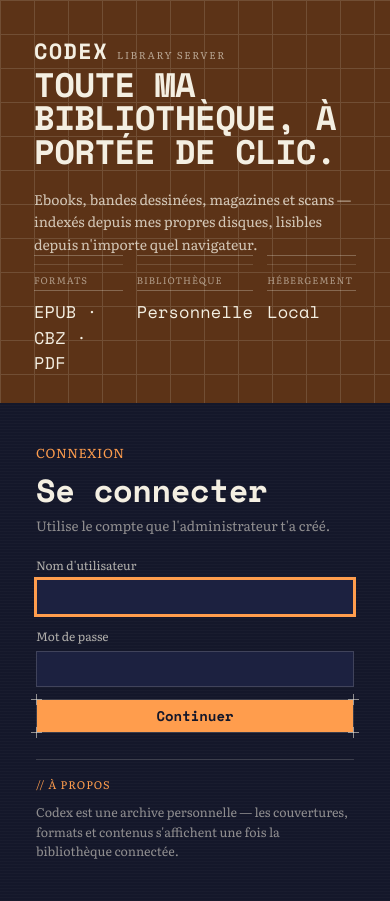
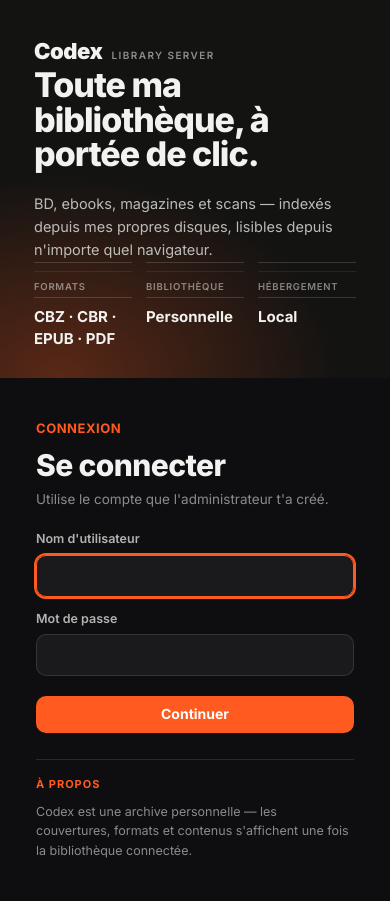
Before and after one commit to toninodigiacomo/codex, a PHP site: page / in a window 390 px wide. After the commit the page ends 858 px from the top, so only its background shows below. Run offline with PHP 8.4, Linux system fonts and the light colour scheme.

Commit message:
feat: update design and structure of Codex with new styles and layout adjustments - Revamped visual direction to align with comiXology aesthetics - Removed deprecated Docker Compose configuration - Enhanced CSS styles for improved UI/UX across various components - Updated HTML structure for better accessibility and responsiveness - Refined JavaScript functionality for item display

```diff
--- a/public/css/item.css
+++ b/public/css/item.css
@@ -3,9 +3,10 @@
 .item-cover-lg {
   width: 200px; flex-shrink: 0; aspect-ratio: 2/3; background: var(--color-surface);
   display: flex; align-items: center; justify-content: center; overflow: hidden;
+  border-radius: var(--radius-lg); box-shadow: var(--shadow-md);
 }
 .item-cover-lg img { width: 100%; height: 100%; object-fit: cover; }
-.item-cover-lg .fallback { padding: var(--space-3); text-align: center; font-family: var(--font-heading); font-size: 15px; }
+.item-cover-lg .fallback { padding: var(--space-3); text-align: center; font-family: var(--font-heading); font-weight: 700; font-size: 15px; }
 .item-head-info { flex: 1; min-width: 240px; }
 .item-head-info h1 { margin-bottom: 4px; }
 .item-head-info .kicker { color: var(--color-accent); font-size: 12px; letter-spacing: 0.05em; text-transform: uppercase; margin-bottom: 6px; }
--- a/public/css/style.css
+++ b/public/css/style.css
@@ -1,102 +1,85 @@
 /* Codex — design tokens and component classes.
-   Structure and component grammar adapted from the "Industry" design
-   system (blueprint cards, corner registration marks, modular grid);
-   recolored to the dark navy / amber palette and Space Mono / Literata
-   typography already established on My Lost Treasure. */
-@import url('https://fonts.googleapis.com/css2?family=Space+Mono:wght@400;700&family=Literata:opsz,wght@18..144,400;18..144,600&display=swap');
+   Visual direction: comiXology (near-black ground, bold poster-style
+   cover art, a vivid signature orange, rounded modern UI, clean sans
+   typography) — replacing the earlier "Industry" blueprint mockup this
+   started from, which used hairline square-cornered cards and monospace
+   headings. Backend/data layer is unaffected; this is purely visual. */
+@import url('https://fonts.googleapis.com/css2?family=Inter:wght@400;500;600;700;800;900&display=swap');
 
 :root {
-  --color-bg: #14172a;
-  --color-surface: #1c2140;
-  --color-text: #f4efe2;
-  --color-accent: #ff9d4d;
-  --color-accent-2: #7ec8e3;
-  --color-onaccent: #14172a;
-  --color-divider: color-mix(in srgb, #f4efe2 16%, transparent);
+  --color-bg: #0e0e10;
+  --color-surface: #1a1a1d;
+  --color-surface-raised: #232326;
+  --color-text: #f2f2f0;
+  --color-accent: #ff5a1f;
+  --color-accent-2: #4fa8ff;
+  --color-onaccent: #14100d;
+  --color-divider: color-mix(in srgb, #f2f2f0 12%, transparent);
 
-  /* Tonal ramps — same role convention as the source system (100 =
-     lightest / palest, 900 = darkest / deepest), interpolated by hand
-     around each base color. */
-  --color-neutral-100: #f4efe2;
-  --color-neutral-200: #e3dcc9;
-  --color-neutral-300: #c9c2ae;
-  --color-neutral-400: #a8a08c;
-  --color-neutral-500: #8a8270;
-  --color-neutral-600: #6b6455;
-  --color-neutral-700: #524c40;
-  --color-neutral-800: #34302a;
-  --color-neutral-900: #1c1a16;
+  /* Tonal ramps — 100 = lightest/palest, 900 = darkest/deepest. */
+  --color-neutral-100: #f2f2f0;
+  --color-neutral-200: #d9d9d6;
+  --color-neutral-300: #b3b3ae;
+  --color-neutral-400: #8c8c86;
+  --color-neutral-500: #66665f;
+  --color-neutral-600: #4d4d47;
+  --color-neutral-700: #333330;
+  --color-neutral-800: #1f1f1d;
+  --color-neutral-900: #131312;
 
-  --color-accent-100: #fff3e6;
-  --color-accent-200: #ffe0bf;
-  --color-accent-300: #ffc98f;
-  --color-accent-400: #ffb066;
-  --color-accent-500: #ff9d4d;
-  --color-accent-600: #db7f36;
-  --color-accent-700: #b5642a;
-  --color-accent-800: #8a4c22;
-  --color-accent-900: #5c3317;
+  --color-accent-100: #fff0e8;
+  --color-accent-200: #ffd6c2;
+  --color-accent-300: #ffb894;
+  --color-accent-400: #ff7a45;
+  --color-accent-500: #ff5a1f;
+  --color-accent-600: #e0470f;
+  --color-accent-700: #b8390c;
+  --color-accent-800: #8c2c09;
+  --color-accent-900: #5c1d06;
 
-  --color-accent-2-100: #eaf7fc;
-  --color-accent-2-200: #cdeef9;
-  --color-accent-2-300: #a6e0f2;
-  --color-accent-2-400: #7ec8e3;
-  --color-accent-2-500: #5fb0cc;
-  --color-accent-2-600: #4a91ac;
-  --color-accent-2-700: #387086;
-  --color-accent-2-800: #285164;
-  --color-accent-2-900: #193440;
+  --color-accent-2-100: #eef8ff;
+  --color-accent-2-200: #cdeaff;
+  --color-accent-2-300: #9ed6ff;
+  --color-accent-2-400: #6ec0ff;
+  --color-accent-2-500: #4fa8ff;
+  --color-accent-2-600: #2f86dd;
+  --color-accent-2-700: #2569ad;
+  --color-accent-2-800: #1c4d80;
+  --color-accent-2-900: #123152;
 
-  --font-heading: "Space Mono", ui-monospace, monospace;
-  --font-heading-weight: 700;
-  --font-body: "Literata", Georgia, serif;
+  --font-heading: "Inter", -apple-system, sans-serif;
+  --font-heading-weight: 800;
+  --font-body: "Inter", -apple-system, sans-serif;
 
-  --space-1: 3.4px;
-  --space-2: 6.8px;
-  --space-3: 10.2px;
-  --space-4: 13.6px;
-  --space-6: 20.4px;
-  --space-8: 27.2px;
+  --space-1: 4px;
+  --space-2: 8px;
+  --space-3: 12px;
+  --space-4: 16px;
+  --space-6: 24px;
+  --space-8: 32px;
 
-  --radius-sm: 2px;
-  --radius-md: 4px;
-  --radius-lg: 7px;
+  --radius-sm: 6px;
+  --radius-md: 10px;
+  --radius-lg: 16px;
 
-  /* Elevation — ambient darkness + hairline edge, tuned for a dark ground. */
-  --shadow-sm: 0 1px 2px rgba(0,0,0,0.35);
-  --shadow-md: 0 3px 10px rgba(0,0,0,0.45);
-  --shadow-lg: 0 12px 32px rgba(0,0,0,0.55);
+  --shadow-sm: 0 1px 3px rgba(0,0,0,0.4);
+  --shadow-md: 0 6px 16px rgba(0,0,0,0.5);
+  --shadow-lg: 0 16px 40px rgba(0,0,0,0.6);
 }
 
 body {
-  background:
-    repeating-linear-gradient(180deg, rgba(255,255,255,0.02) 0px, rgba(255,255,255,0.02) 1px, transparent 1px, transparent 3px),
-    var(--color-bg);
+  background: var(--color-bg);
   color: var(--color-text);
   font-family: var(--font-body);
 }
-h1, h2, h3, h4 { font-family: var(--font-heading); font-weight: var(--font-heading-weight); }
+h1, h2, h3, h4 { font-family: var(--font-heading); font-weight: var(--font-heading-weight); letter-spacing: -0.02em; }
 
-.blueprint {
-  position: relative;
-  border: 1px solid var(--color-divider);
-  border-radius: 0;
-}
-.blueprint.halftone, .blueprint.plate, .blueprint.duotone { overflow: visible; }
-.blueprint > .corner {
-  position: absolute; width: 11px; height: 11px;
-  color: color-mix(in srgb, var(--color-text) 55%, transparent);
-}
-.blueprint > .corner::before, .blueprint > .corner::after {
-  content: ""; position: absolute; background: currentColor;
-}
-.blueprint > .corner::before { left: 5px; top: 0; width: 1px; height: 100%; }
-.blueprint > .corner::after  { top: 5px; left: 0; width: 100%; height: 1px; }
-.blueprint > .corner.tl { top: -6px; left: -6px; }
-.blueprint > .corner.tr { top: -6px; right: -6px; }
-.blueprint > .corner.bl { bottom: -6px; left: -6px; }
-.blueprint > .corner.br { bottom: -6px; right: -6px; }
-
+/* Kept as a plain rounded container for backward compatibility with
+   markup that still uses it — the corner registration marks were part of
+   the earlier blueprint aesthetic and are hidden now, not this theme's
+   language. */
+.blueprint { position: relative; border-radius: var(--radius-md); overflow: hidden; }
+.blueprint > .corner { display: none; }
 .duotone { position: relative; overflow: hidden; }
 .duotone::after {
   content: ""; position: absolute; inset: 0; pointer-events: none;
@@ -104,31 +87,28 @@ h1, h2, h3, h4 { font-family: var(--font-heading); font-weight: var(--font-headi
 }
 
 /* ══════════════════════════════════════════════════════════════════
-   Components — same class set as the source system.
+   Components
    ══════════════════════════════════════════════════════════════════ */
 
 *, *::before, *::after { box-sizing: border-box; }
 body { margin: 0; font-size: 15px; line-height: 1.55; font-weight: 400; }
-h1, h2, h3, h4, h5, h6 {
-  font-family: var(--font-heading); font-weight: var(--font-heading-weight);
-  line-height: 1.12; letter-spacing: -0.01em; margin: 0 0 var(--space-2);
-}
+h1, h2, h3, h4, h5, h6 { line-height: 1.15; margin: 0 0 var(--space-2); }
 h1 { font-size: 42px; }
-h2 { font-size: 32px; }
-h3 { font-size: 25px; }
-h4 { font-size: 20px; }
-h5 { font-size: 16px; }
-h6 { font-size: 13px; letter-spacing: 0.08em; text-transform: uppercase; }
+h2 { font-size: 30px; }
+h3 { font-size: 22px; }
+h4 { font-size: 18px; }
+h5 { font-size: 15px; }
+h6 { font-size: 12px; letter-spacing: 0.07em; text-transform: uppercase; }
 p { margin: 0 0 var(--space-3); }
-a { color: var(--color-accent); text-underline-offset: 3px; }
-a:hover { color: var(--color-accent-2); }
+a { color: var(--color-accent); text-decoration: none; }
+a:hover { color: var(--color-accent-400); }
 img { display: block; max-width: 100%; }
 figure { margin: 0; }
 figcaption { font-size: 11px; margin-top: var(--space-1); color: color-mix(in srgb, var(--color-text) 55%, transparent); }
 .text-muted { color: color-mix(in srgb, var(--color-text) 55%, transparent); }
 :focus { outline: none; }
 :focus-visible { outline: 2px solid var(--color-accent); outline-offset: 2px; }
-::selection { background: color-mix(in srgb, var(--color-accent) 30%, transparent); }
+::selection { background: color-mix(in srgb, var(--color-accent) 35%, transparent); }
 
 .hr { height: 1px; border: 0; margin: var(--space-4) 0; background: var(--color-divider); }
 
@@ -136,80 +116,81 @@ figcaption { font-size: 11px; margin-top: var(--space-1); color: color-mix(in sr
 .btn {
   display: inline-flex; align-items: center; justify-content: center; gap: 6px;
   cursor: pointer; text-decoration: none;
-  font-family: var(--font-heading); font-weight: var(--font-heading-weight);
+  font-family: var(--font-heading); font-weight: 700;
   font-size: 14px; line-height: 1.2; color: var(--color-text);
-  background: transparent; border: 1px solid var(--color-divider);
-  padding: var(--space-2) calc(var(--space-3) * 1.2);
-  border-radius: 0;
+  background: var(--color-surface-raised); border: none;
+  padding: 10px 18px; border-radius: var(--radius-md);
+  transition: transform 0.1s ease, background 0.15s ease;
 }
 .btn svg { display: block; }
 .btn:disabled { opacity: 0.45; cursor: not-allowed; }
-.btn-primary { background: var(--color-accent); color: var(--color-onaccent); border-color: var(--color-accent); }
-.btn-primary:hover { background: var(--color-accent-600); border-color: var(--color-accent-600); }
-.btn-primary:active { background: var(--color-accent-700); border-color: var(--color-accent-700); }
-.btn-secondary:hover { background: color-mix(in srgb, var(--color-text) 7%, transparent); }
-.btn-secondary:active { background: color-mix(in srgb, var(--color-text) 14%, transparent); }
-.btn-ghost { color: var(--color-accent); padding-inline: var(--space-1); border-color: transparent; }
-.btn-ghost:hover { background: color-mix(in srgb, var(--color-accent) 10%, transparent); }
-.btn-ghost:active { background: color-mix(in srgb, var(--color-accent) 18%, transparent); }
-.btn-icon { width: 36px; height: 36px; padding: 0; }
+.btn-primary { background: var(--color-accent); color: #fff; }
+.btn-primary:hover { background: var(--color-accent-400); }
+.btn-primary:active { background: var(--color-accent-600); transform: scale(0.98); }
+.btn-secondary:hover { background: color-mix(in srgb, var(--color-text) 10%, var(--color-surface-raised)); }
+.btn-secondary:active { background: color-mix(in srgb, var(--color-text) 16%, var(--color-surface-raised)); }
+.btn-ghost { background: transparent; color: var(--color-accent); padding-inline: var(--space-2); }
+.btn-ghost:hover { background: color-mix(in srgb, var(--color-accent) 12%, transparent); }
+.btn-ghost:active { background: color-mix(in srgb, var(--color-accent) 20%, transparent); }
+.btn-icon { width: 38px; height: 38px; padding: 0; border-radius: 50%; }
 .btn-block { width: 100%; margin-top: var(--space-2); }
 
 /* — forms — */
-.field > label { display: block; font-size: 12px; margin-bottom: 5px; color: color-mix(in srgb, var(--color-text) 70%, transparent); }
+.field > label { display: block; font-size: 12.5px; font-weight: 600; margin-bottom: 6px; color: color-mix(in srgb, var(--color-text) 72%, transparent); }
 .input {
-  width: 100%; min-height: 36px; padding: 6px 10px; font: inherit;
+  width: 100%; min-height: 42px; padding: 8px 14px; font: inherit;
   font-size: 14px; color: var(--color-text); caret-color: var(--color-accent);
   background: var(--color-surface);
-  border: 1px solid var(--color-divider); border-radius: 0;
+  border: 1px solid var(--color-divider); border-radius: var(--radius-md);
 }
-.input:hover { border-color: color-mix(in srgb, var(--color-text) 45%, transparent); }
+.input:hover { border-color: color-mix(in srgb, var(--color-text) 35%, transparent); }
 .input:focus-visible { border-color: var(--color-accent); outline-offset: 0; }
 textarea.input { min-height: 90px; resize: vertical; }
 .radio { display: inline-flex; align-items: center; gap: 8px; cursor: pointer; font-size: 14px; }
 .radio input, .seg-opt input { position: absolute; opacity: 0; width: 0; height: 0; pointer-events: none; }
-.radio .dot { width: 16px; height: 16px; flex: none; border-radius: 50%; border: 1.5px solid var(--color-divider); }
+.radio .dot { width: 18px; height: 18px; flex: none; border-radius: 50%; border: 1.5px solid var(--color-divider); }
 .radio:hover .dot { border-color: var(--color-accent); }
 .radio input:checked + .dot { border-color: var(--color-accent); background: var(--color-accent); box-shadow: inset 0 0 0 4px var(--color-bg); }
 .radio input:focus-visible + .dot { outline: 2px solid var(--color-accent); outline-offset: 2px; }
-.seg { display: inline-flex; overflow: hidden; border: 1px solid var(--color-divider); border-radius: 0; }
-.seg-opt { display: inline-flex; align-items: center; gap: 6px; padding: 7px 12px; font-size: 13px; cursor: pointer; }
+.seg { display: inline-flex; overflow: hidden; border: 1px solid var(--color-divider); border-radius: var(--radius-md); }
+.seg-opt { display: inline-flex; align-items: center; gap: 6px; padding: 8px 14px; font-size: 13px; font-weight: 600; cursor: pointer; }
 .seg-opt + .seg-opt { border-left: 1px solid var(--color-divider); }
-.seg-opt:has(input:checked) { background: var(--color-accent); color: var(--color-onaccent); }
+.seg-opt:has(input:checked) { background: var(--color-accent); color: #fff; }
 .seg-opt:not(:has(input:checked)):hover { background: color-mix(in srgb, var(--color-text) 7%, transparent); }
 .seg-opt:has(input:focus-visible) { outline: 2px solid var(--color-accent); outline-offset: -2px; }
 
-/* — cards (blueprint: transparent, hairline-bordered, square) — */
+/* — cards — */
 .card {
   display: flex; flex-direction: column; gap: var(--space-2);
-  padding: var(--space-3); border-radius: 0; background: transparent;
-  border: 1px solid var(--color-divider);
+  padding: var(--space-3); border-radius: var(--radius-lg); background: var(--color-surface);
+  box-shadow: var(--shadow-sm); transition: transform 0.15s ease, box-shadow 0.15s ease;
 }
-.card-kicker { font-size: 10px; letter-spacing: 0.1em; text-transform: uppercase; color: var(--color-accent); }
-.card-title { font-family: var(--font-heading); font-weight: var(--font-heading-weight); font-size: 17px; line-height: 1.2; }
-.card-body { margin: 0; font-size: 13px; opacity: 0.8; flex: 1; }
-.card-meta { display: flex; align-items: center; gap: 6px; font-size: 11px; color: color-mix(in srgb, var(--color-text) 50%, transparent); }
+.card:hover { transform: translateY(-2px); box-shadow: var(--shadow-md); }
+.card-kicker { font-size: 10px; font-weight: 700; letter-spacing: 0.1em; text-transform: uppercase; color: var(--color-accent); }
+.card-title { font-family: var(--font-heading); font-weight: 700; font-size: 17px; line-height: 1.25; }
+.card-body { margin: 0; font-size: 13px; opacity: 0.75; flex: 1; }
+.card-meta { display: flex; align-items: center; gap: 6px; font-size: 11.5px; color: color-mix(in srgb, var(--color-text) 50%, transparent); }
 .elev-sm { box-shadow: var(--shadow-sm); }
 .elev-md { box-shadow: var(--shadow-md); }
 .elev-lg { box-shadow: var(--shadow-lg); }
 
 /* — tags — */
-.tag { display: inline-flex; align-items: center; font-size: 11px; letter-spacing: 0.02em; padding: 3px 10px; border-radius: 0; }
-.tag-accent { background: var(--color-accent-900); color: var(--color-accent-300); }
-.tag-accent-2 { background: var(--color-accent-2-900); color: var(--color-accent-2-300); }
+.tag { display: inline-flex; align-items: center; font-size: 11.5px; font-weight: 600; letter-spacing: 0.02em; padding: 4px 11px; border-radius: 999px; }
+.tag-accent { background: var(--color-accent-900); color: var(--color-accent-200); }
+.tag-accent-2 { background: var(--color-accent-2-900); color: var(--color-accent-2-200); }
 .tag-neutral { background: var(--color-neutral-800); color: var(--color-neutral-300); }
 .tag-outline { border: 1px solid var(--color-accent); color: var(--color-accent); }
 
 /* — navigation — */
 .nav { display: flex; align-items: center; gap: var(--space-4); padding: var(--space-3) var(--space-4); }
-.nav-brand { font-family: var(--font-heading); font-weight: var(--font-heading-weight); font-size: 18px; margin-right: auto; }
-.nav a { color: inherit; text-decoration: none; font-size: 14px; }
+.nav-brand { font-family: var(--font-heading); font-weight: 900; font-size: 19px; margin-right: auto; letter-spacing: -0.02em; }
+.nav a { color: inherit; text-decoration: none; font-size: 14px; font-weight: 500; }
 .nav a:hover, .nav a[aria-current='page'] { color: var(--color-accent); }
 
 /* — tables — */
 .table { width: 100%; border-collapse: collapse; font-size: 14px; }
 .table th {
-  text-align: left; font-size: 11px; letter-spacing: 0.08em; text-transform: uppercase;
+  text-align: left; font-size: 11px; font-weight: 700; letter-spacing: 0.08em; text-transform: uppercase;
   color: color-mix(in srgb, var(--color-text) 60%, transparent);
   padding: var(--space-2); border-bottom: 1px solid var(--color-divider);
 }
@@ -217,12 +198,12 @@ textarea.input { min-height: 90px; resize: vertical; }
 .table tbody tr:hover { background: color-mix(in srgb, var(--color-text) 4%, transparent); }
 
 /* — dialog — */
-.dialog-backdrop { position: fixed; inset: 0; display: grid; place-items: center; padding: var(--space-4); background: rgba(0,0,0,0.6); }
+.dialog-backdrop { position: fixed; inset: 0; display: grid; place-items: center; padding: var(--space-4); background: rgba(0,0,0,0.7); }
 .dialog {
   width: min(440px, 100%); display: flex; flex-direction: column; gap: var(--space-3);
   padding: var(--space-4); border-radius: var(--radius-lg);
-  background: var(--color-surface); box-shadow: var(--shadow-lg); border: 1px solid var(--color-divider);
+  background: var(--color-surface-raised); box-shadow: var(--shadow-lg);
 }
-.dialog-title { font-family: var(--font-heading); font-weight: var(--font-heading-weight); font-size: 20px; }
+.dialog-title { font-family: var(--font-heading); font-weight: 800; font-size: 20px; }
 .dialog-body { font-size: 14px; opacity: 0.85; }
 .dialog-actions { display: flex; justify-content: flex-end; gap: var(--space-2); margin-top: var(--space-2); }
--- a/public/index.html
+++ b/public/index.html
@@ -11,38 +11,31 @@
   @media (max-width: 860px) { .split { grid-template-columns: 1fr; } }
 
   .pitch {
-    background: var(--color-accent-900); color: var(--color-neutral-100);
+    background:
+      radial-gradient(120% 90% at 15% 100%, color-mix(in srgb, var(--color-accent) 30%, transparent), transparent 60%),
+      var(--color-neutral-900);
+    color: var(--color-neutral-100);
     padding: 34px 34px 27px; display: flex; flex-direction: column; justify-content: space-between;
-    position: relative; overflow: hidden;
   }
-  .pitch::before {
-    content: ""; position: absolute; inset: 0; opacity: 0.14;
-    background-image:
-      linear-gradient(currentColor 1px, transparent 1px),
-      linear-gradient(90deg, currentColor 1px, transparent 1px);
-    background-size: 34px 34px;
-  }
-  .pitch > * { position: relative; }
   .pitch-brand { display: flex; align-items: baseline; gap: 9px; }
-  .pitch-brand .name { font-family: var(--font-heading); font-weight: 700; font-size: 22px; letter-spacing: 0.06em; text-transform: uppercase; }
-  .pitch-brand .sub { font-size: 10px; letter-spacing: 0.16em; text-transform: uppercase; opacity: 0.6; }
-  .pitch h1 { font-size: clamp(34px, 5vw, 58px); line-height: 0.98; letter-spacing: -0.02em; text-transform: uppercase; margin: 0; max-width: 460px; }
-  .pitch p { margin: 20px 0 0; font-size: 14px; line-height: 1.6; opacity: 0.78; max-width: 340px; }
+  .pitch-brand .name { font-family: var(--font-heading); font-weight: 900; font-size: 22px; letter-spacing: -0.02em; }
+  .pitch-brand .sub { font-size: 10px; font-weight: 600; letter-spacing: 0.14em; text-transform: uppercase; opacity: 0.55; }
+  .pitch h1 { font-size: clamp(34px, 5vw, 56px); line-height: 1.02; letter-spacing: -0.03em; margin: 0; max-width: 460px; }
+  .pitch p { margin: 20px 0 0; font-size: 14.5px; line-height: 1.6; opacity: 0.75; max-width: 340px; }
   .spec-row { display: grid; grid-template-columns: repeat(3, 1fr); gap: 14px; font-size: 11px; line-height: 1.5; }
-  .spec-row div { border-top: 1px solid rgba(244,239,226,0.28); padding-top: 8px; }
-  .spec-row .k { opacity: 0.55; letter-spacing: 0.09em; text-transform: uppercase; font-size: 9.5px; }
-  .spec-row .v { font-family: var(--font-heading); font-size: 17px; letter-spacing: 0.01em; margin-top: 3px; }
+  .spec-row div { border-top: 1px solid rgba(242,242,240,0.16); padding-top: 8px; }
+  .spec-row .k { opacity: 0.5; letter-spacing: 0.08em; text-transform: uppercase; font-size: 9.5px; font-weight: 600; }
+  .spec-row .v { font-family: var(--font-heading); font-weight: 700; font-size: 15px; margin-top: 3px; }
 
   .form-side { display: flex; align-items: center; justify-content: center; padding: 40px 36px; }
   .form-wrap { width: 100%; max-width: 352px; }
-  .step-label { margin: 0 0 10px; color: var(--color-accent); font-size: 13px; letter-spacing: 0.04em; text-transform: uppercase; }
+  .step-label { margin: 0 0 10px; color: var(--color-accent); font-size: 13px; font-weight: 700; letter-spacing: 0.04em; text-transform: uppercase; }
   .form-wrap h2 { margin: 0 0 6px; }
   .form-wrap .lead { font-size: 13.5px; margin-bottom: 20px; }
   .field-stack { display: flex; flex-direction: column; gap: 12px; }
-  .btn-frame { position: relative; }
 
   .demo-note { margin-top: 26px; padding-top: 16px; border-top: 1px solid var(--color-divider); }
-  .demo-note .lbl { font-size: 11px; letter-spacing: 0.09em; text-transform: uppercase; color: var(--color-accent); margin-bottom: 9px; }
+  .demo-note .lbl { font-size: 11px; font-weight: 700; letter-spacing: 0.09em; text-transform: uppercase; color: var(--color-accent); margin-bottom: 9px; }
 </style>
 </head>
 <body>
@@ -55,10 +48,10 @@
     </div>
     <div>
       <h1>Toute ma bibliothèque, à portée de clic.</h1>
-      <p>Ebooks, bandes dessinées, magazines et scans — indexés depuis mes propres disques, lisibles depuis n'importe quel navigateur.</p>
+      <p>BD, ebooks, magazines et scans — indexés depuis mes propres disques, lisibles depuis n'importe quel navigateur.</p>
     </div>
     <div class="spec-row">
-      <div><div class="k">Formats</div><div class="v">EPUB · CBZ · PDF</div></div>
+      <div><div class="k">Formats</div><div class="v">CBZ · CBR · EPUB · PDF</div></div>
       <div><div class="k">Bibliothèque</div><div class="v">Personnelle</div></div>
       <div><div class="k">Hébergement</div><div class="v">Local</div></div>
     </div>
@@ -79,14 +72,11 @@
           <label for="password">Mot de passe</label>
           <input class="input" id="password" name="password" type="password" />
         </div>
-        <div class="btn-frame blueprint">
-          <i class="corner tl"></i><i class="corner tr"></i><i class="corner bl"></i><i class="corner br"></i>
-          <button type="submit" class="btn btn-primary btn-block" style="margin:0;">Continuer</button>
-        </div>
+        <button type="submit" class="btn btn-primary btn-block">Continuer</button>
       </form>
 
       <div class="demo-note">
-        <div class="lbl">// à propos</div>
+        <div class="lbl">À propos</div>
         <p class="text-muted" style="font-size:12.5px;margin:0;">Codex est une archive personnelle — les couvertures, formats et contenus s'affichent une fois la bibliothèque connectée.</p>
       </div>
     </div>
--- a/public/js/item.js
+++ b/public/js/item.js
@@ -92,8 +92,7 @@
 
     page.innerHTML = `
       <div class="item-head">
-        <div class="item-cover-lg blueprint">
-          <i class="corner tl"></i><i class="corner tr"></i><i class="corner bl"></i><i class="corner br"></i>
+        <div class="item-cover-lg">
           ${item.cover_path ? `<img src="${esc(item.cover_path)}" alt="" />` : `<div class="fallback">${esc(item.title)}</div>`}
         </div>
         <div class="item-head-info">
```
Also changed, not shown: docker/compose.yml (deleted, +0 -20 lines), public/css/library.css (+23 -21 lines), README.md, 1 other file.
